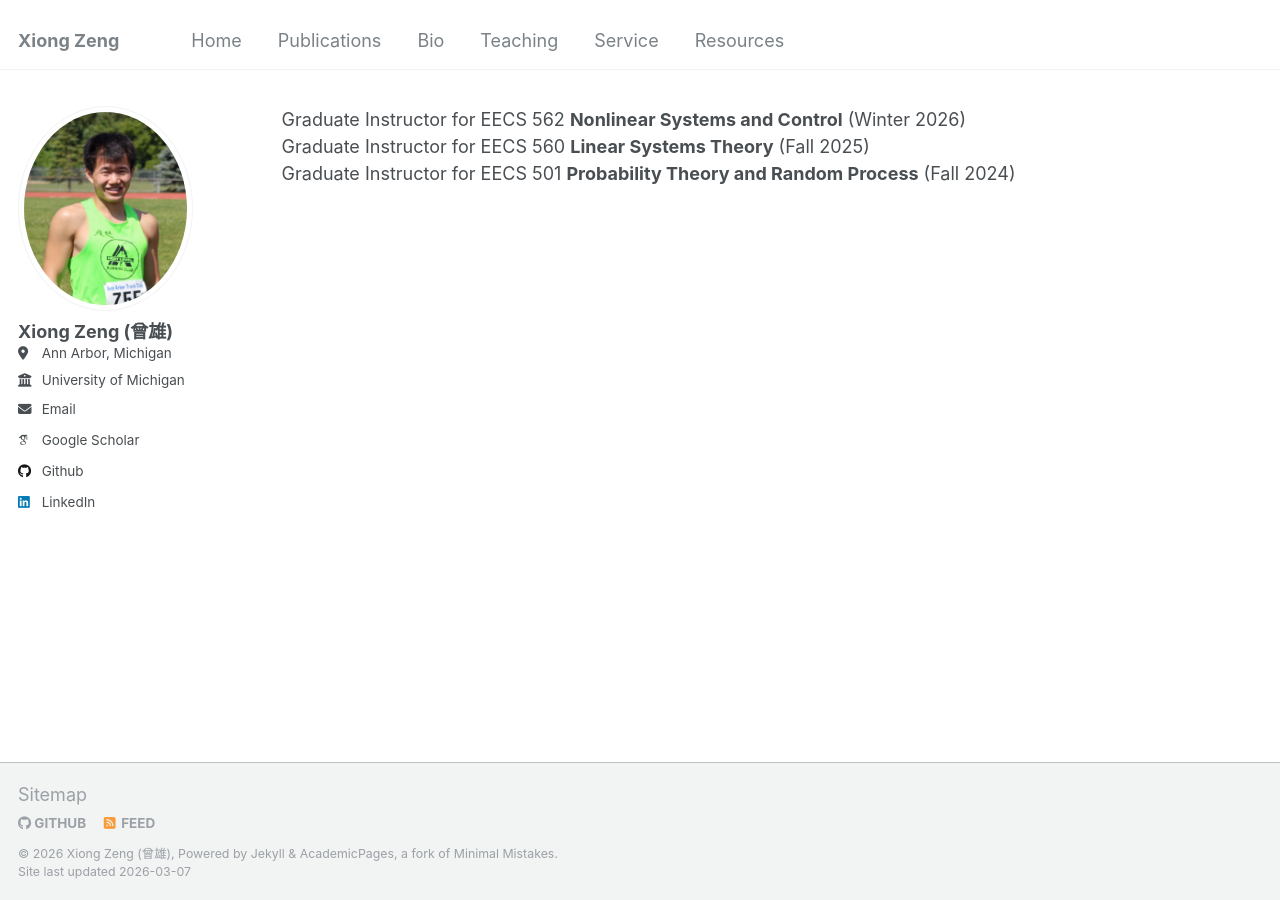
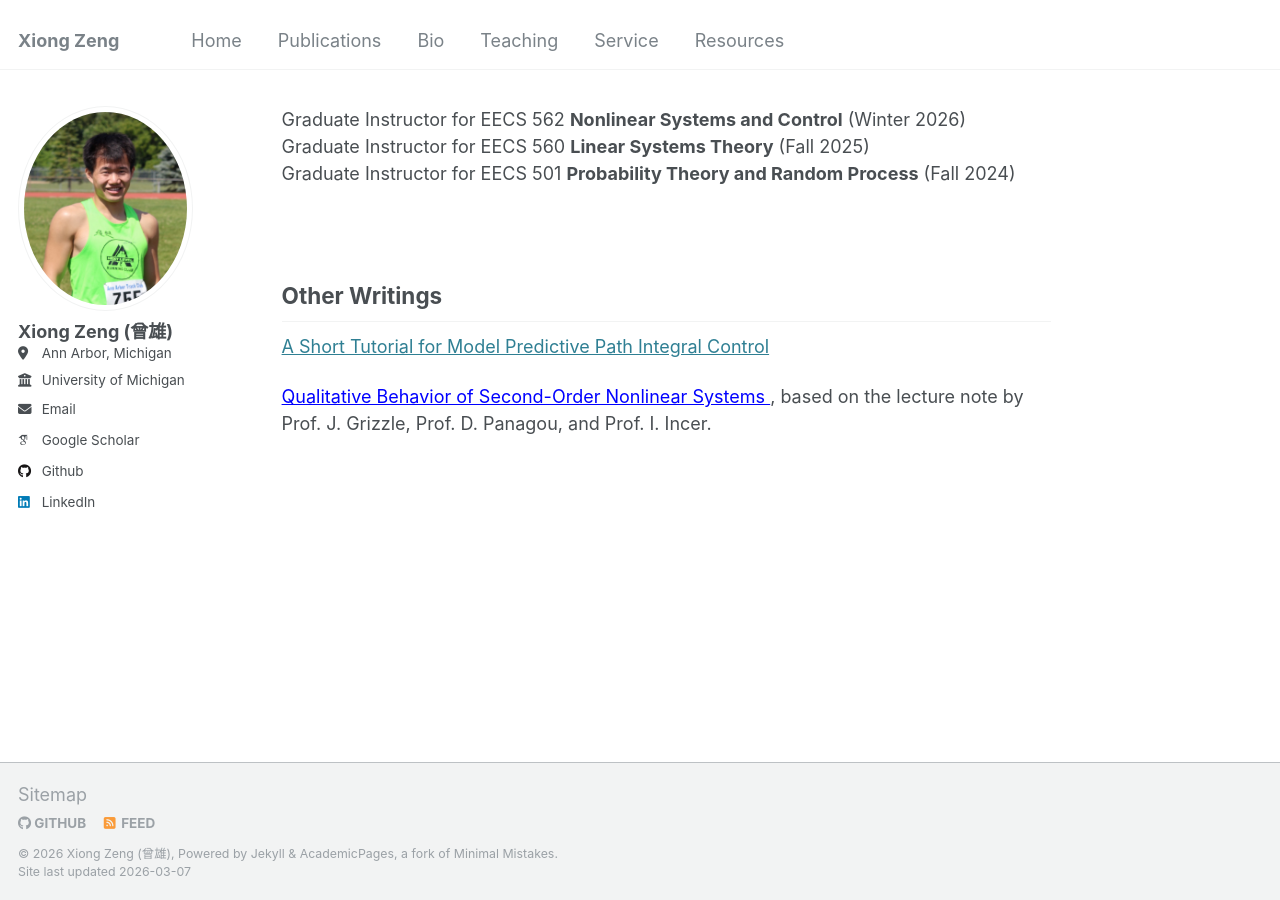
Before and after one commit to zengxiong111/zengxiong.github.io, a Jekyll site: the page built from _pages/teaching.md, in a window 1280 px wide. Built offline with Jekyll 4.4.1, drawn with Linux system fonts in a browser that asks for light colours; some web fonts are replaced.

Commit message:
Update teaching.md

```diff
--- a/_pages/teaching.md
+++ b/_pages/teaching.md
@@ -7,3 +7,19 @@ author_profile: true
 Graduate Instructor for EECS 562 **Nonlinear Systems and Control** (Winter 2026)<br>
 Graduate Instructor for EECS 560 **Linear Systems Theory** (Fall 2025)<br>
 Graduate Instructor for EECS 501 **Probability Theory and Random Process** (Fall 2024)<br>
+
+&nbsp;
+## Other Writings
+
+
+
+<a href="https://zengxiong111.github.io/zengxiong.github.io/files/A_Tutorial_for_MPPI-s.pdf"
+   target="_blank">
+  A Short Tutorial for Model Predictive Path Integral Control
+</a>
+
+<a href="https://github.com/zengxiong111/zengxiong.github.io/releases/download/v1.0/chapter2-noted.pdf"
+   target="_blank"
+   style="color: blue;">
+Qualitative Behavior of Second-Order Nonlinear Systems
+</a>, based on the lecture note by Prof. J. Grizzle, Prof. D. Panagou, and Prof. I. Incer.
```
